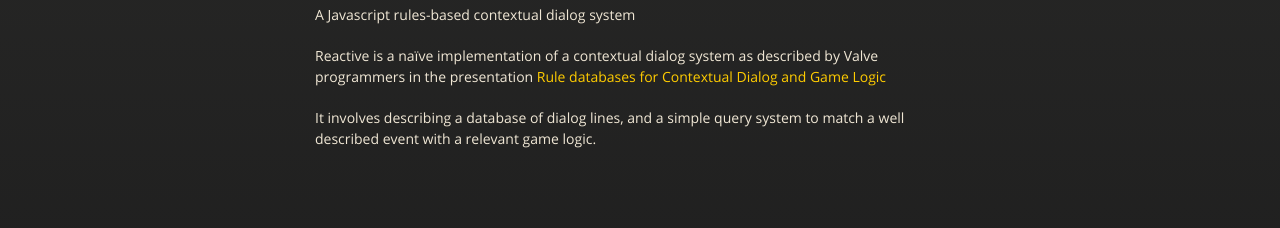
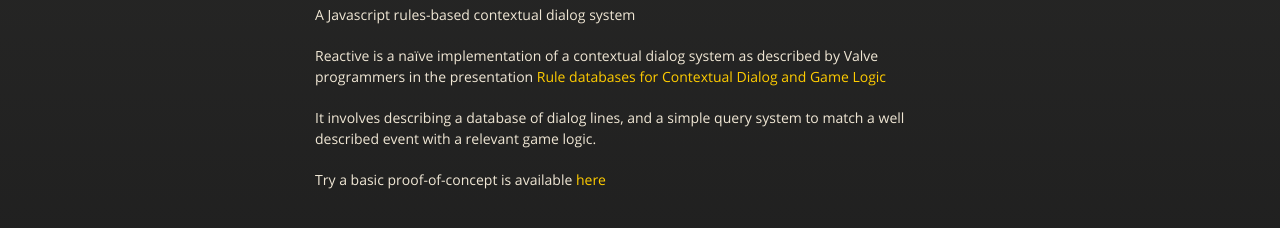
Before and after one commit to vincent/reactive, a plain HTML site: page index.html in a window 1280 px wide. Shown: the part 308-536 px from the top of the page. Drawn offline with nearby package versions, Linux system fonts and the light colour scheme.

Commit message:
poc link

```diff
--- a/index.html
+++ b/index.html
@@ -46,6 +46,9 @@
 <p>Reactive is a naïve implementation of a contextual dialog system as described by Valve programmers in the presentation <a href="http://www.gdcvault.com/play/1015317/AI-driven-Dynamic-Dialog-through">Rule databases for Contextual Dialog and Game Logic</a></p>
 
 <p>It involves describing a database of dialog lines, and a simple query system to match a well described event with a relevant game logic.</p>
+
+<p>Try a basic proof-of-concept is available <a href="./poc/">here</a></p>
+
       </section>
 
     </div>
```
